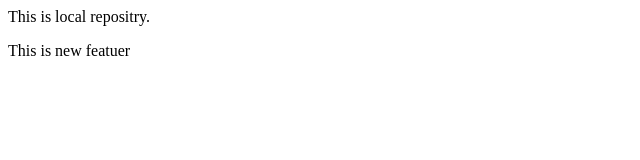
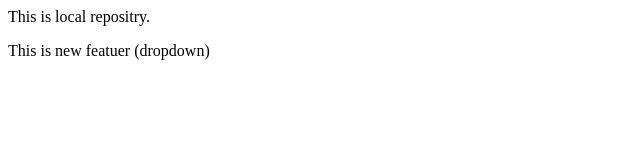
Before and after one commit to GudHelp/LocalRepo, a plain HTML site: page index.html in a window 1280 px wide. Shown: the full height of the page, 0-640 px from the left. Drawn offline with Linux system fonts and the light colour scheme.

```diff
--- a/index.html
+++ b/index.html
@@ -1,2 +1,2 @@
 <p>This is local repositry.</p>
-<p>This is new featuer</p>
+<p>This is new featuer (dropdown)</p>
```
